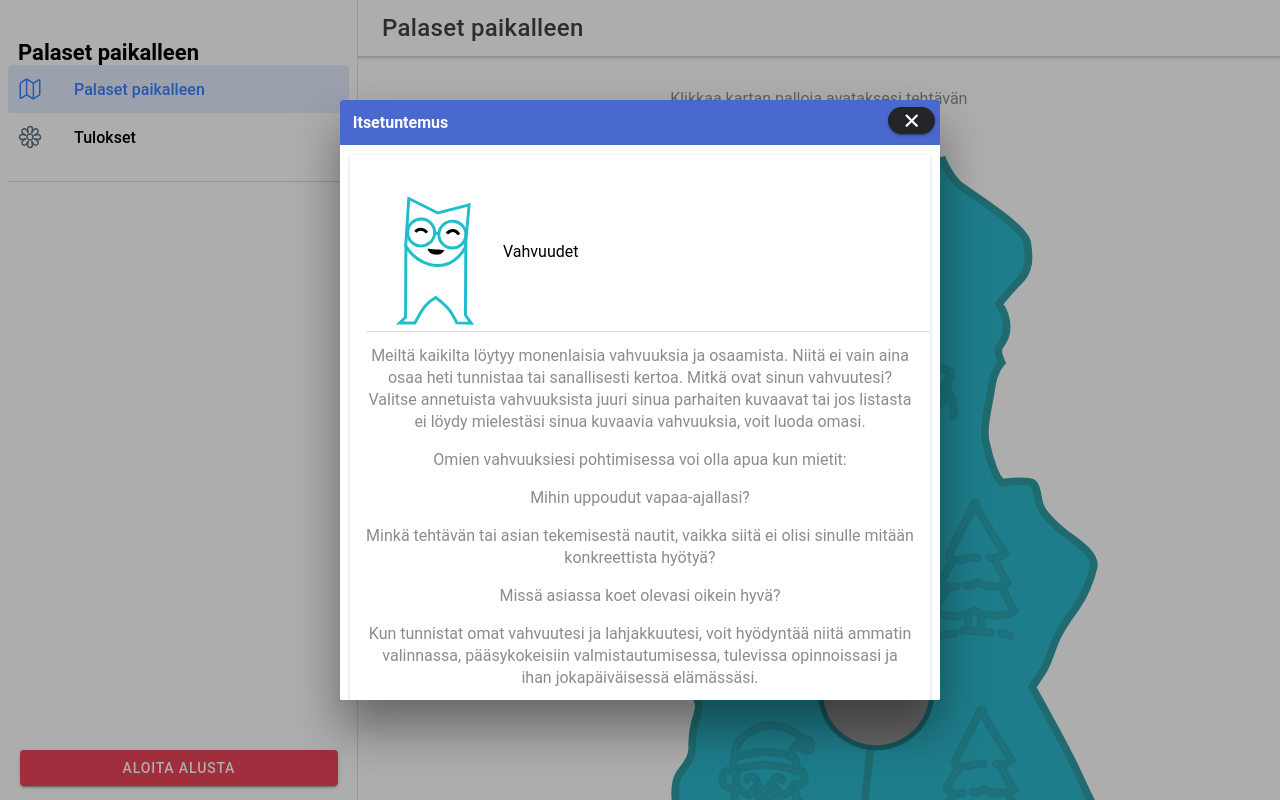
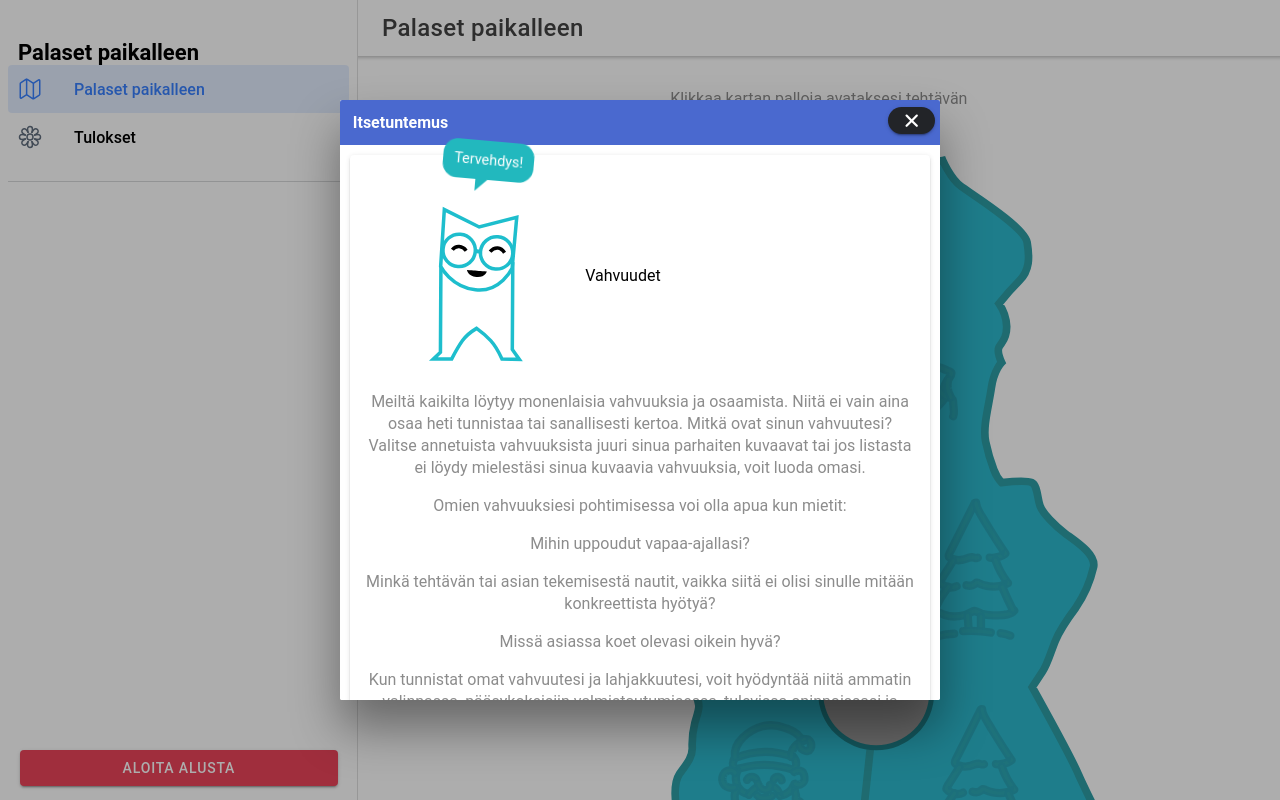
Before and after one commit to aleksi134/PalasetPaikalleen, a React (Create React App) app: page /page/Home in a window 1280 px wide. Built offline with nearby package versions, Linux system fonts and the light colour scheme.

Commit message:
Add greetings

```diff
--- a/src/GameData.ts
+++ b/src/GameData.ts
@@ -1,3 +1,4 @@
+import { createContext } from 'react'
 import { City, Theme } from './Types'
 
 export type MapNode = {
@@ -5,6 +6,7 @@ export type MapNode = {
   adj: City[] // list of adjacent nodes
   theme: Theme,
   isBonus?: boolean
+  greeting: string
 
   // result type
   // isdone fn checker
@@ -15,56 +17,69 @@ export const nodes: MapNode[] = [
     id: 'kuopio',
     adj: ['joensuu', 'jyvaskyla'],
     theme: 'itsetuntemus',
+    greeting: 'Tervehdys!'
   },
   {
     id: 'joensuu',
     adj: ['kuopio'],
     theme: 'itsetuntemus',
+    greeting: 'Tervehdys!'
   },
   {
     id: 'oulu',
     adj: ['rovaniemi', 'kuopio'],
     theme: 'tyoelamatietous',
+    greeting: 'Tervehdys!'
   },
   {
     id: 'jyvaskyla',
     adj: ['tampere', 'kuopio', 'vaasa'],
     theme: 'tyoelamatietous',
+    greeting: 'Tervehdys!'
   },
   {
     id: 'vaasa',
     adj: ['jyvaskyla'],
     theme: 'tietojaopiskelusta',
+    greeting: 'Tervehdys!'
   },
   {
     id: 'turku',
     adj: ['helsinki', 'tampere'],
     theme: 'elamantilanne',
+    greeting: 'Tervehdys!'
   },
   {
     id: 'helsinki',
     adj: ['lappeenranta', 'turku'],
     theme: 'elamantilanne',
+    greeting: 'Tervehdys!'
   },
   {
     id: 'lappeenranta',
     adj: ['helsinki'],
     theme: 'valintojentekeminen',
+    greeting: 'Tervehdys!'
   },
   {
     id: 'rovaniemi',
     adj: ['oulu'],
     theme: 'itsetuntemus',
+    greeting: 'Tervehdys!'
   },
   {
     id: 'tampere',
     adj: ['jyvaskyla', 'turku'],
     theme: 'elamantilanne',
+    greeting: 'Tervehdys!'
   },
   {
     id: 'maarianhamina',
     adj: [],
     theme: 'bonus',
-    isBonus: true
+    isBonus: true,
+    greeting: 'Tervehdys!'
   }
 ]
+
+export const NodeContext = createContext(nodes[0])
--- /dev/null
+++ b/src/components/AssignmentInstructions.scss
@@ -0,0 +1,89 @@
+.instructions {
+  h2 {
+    margin-bottom: 0.5rem;
+  }
+  p {
+    margin-bottom: 1rem;
+  }
+
+  // Make speech bouble visible
+  overflow: visible;
+  .instructions-header {
+    overflow: visible;
+  }
+
+  .Collapsible {
+    margin-top: 2rem;
+
+    //The content within the collaspable area
+    .Collapsible__contentInner {
+      padding: 0.6rem;
+      border: 1px solid #1ec3ca;
+      border-radius: 0 0 5px 5px;
+      border-top: 0;
+      text-align: left;
+
+      p {
+        margin-bottom: 1rem;
+        font-size: 0.8rem;
+        line-height: 1.2rem;
+
+        &:last-child {
+          margin-bottom: 0;
+        }
+      }
+    }
+
+    //The link which when clicked opens the collapsable area
+    .Collapsible__trigger {
+      border-radius: 5px;
+      display: block;
+      padding: 0.5rem;
+      background: #1ec3ca;
+      color: #fff;
+
+      &.is-open {
+        border-radius: 5px 5px 0 0;
+      }
+    }
+  }
+
+  .animation {
+    display: inline-block;
+    position: relative;
+    width: 40%;
+    padding: 0.5rem 5%;
+
+    $bubble-color: #22B8BE;
+
+    .speech-bubble {
+      min-width: 5rem;
+      text-align: center;
+      padding: 0.7rem;
+      position: absolute;
+      font-size: 0.9rem;
+      top: -30px;
+      left: 35%;
+      white-space: nowrap;
+      background: $bubble-color;
+      color: #FFF;
+      border-radius: 1em;
+      transform: rotateZ(5deg);
+    }
+
+    .speech-bubble:after {
+      content: '';
+      position: absolute;
+      bottom: 0;
+      left: 40px;
+      width: 0;
+      height: 0;
+      border: 13px solid transparent;
+      border-top-color: $bubble-color;
+      border-bottom: 0;
+      border-left: 0;
+      margin-left: -6.5px;
+      margin-bottom: -12px;;
+    }
+  }
+}
--- a/src/components/AssignmentInstructions.tsx
+++ b/src/components/AssignmentInstructions.tsx
@@ -1,9 +1,11 @@
 import { IonCard, IonCardContent, IonItem, IonLabel } from '@ionic/react'
-import React, { useState } from 'react'
+import React, { useContext, useEffect, useState } from 'react'
 import Lottie, { EventListener } from 'react-lottie'
+import { NodeContext } from '../GameData'
 import animationIdle from '../lottie/pollo_idle.json'
 import animationJump from '../lottie/pollo_jump.json'
 import { runOnNthCall } from '../utils/runOnNthCall'
+import './AssignmentInstructions.scss'
 
 interface Props {
   title: string
@@ -20,14 +22,19 @@ const AssignmentInstructions: React.FC<Props> = ({ title, description, children
     callback: runOnNthCall(3, () => setAnimation(animationIdle))
   }]
 
+  const node = useContext(NodeContext)
+
   return (
     <IonCard className="instructions">
-      <IonItem>
-        <Lottie
-          options={{ animationData: animation }}
-          width='25%'
-          eventListeners={listeners}
-        />
+      <IonItem lines="none" className="instructions-header">
+        <div className="animation">
+          <Lottie
+            options={{ animationData: animation }}
+            width='100%'
+            eventListeners={listeners}
+          />
+          <div className="greeting speech-bubble">{node.greeting}</div>
+        </div>
         <IonLabel>{title}</IonLabel>
       </IonItem>
 
--- a/src/components/MiniGame.tsx
+++ b/src/components/MiniGame.tsx
@@ -1,5 +1,5 @@
 import React, { CSSProperties, FC } from 'react'
-import { MapNode } from '../GameData'
+import { MapNode, NodeContext } from '../GameData'
 import { Result } from '../GameState'
 import { CityRecord, THEME_COLORS, THEME_NAMES } from '../Types'
 import Template from './assignments/Template'
@@ -39,6 +39,7 @@ interface Props {
   cancel: VoidFunction
 }
 
+
 const MiniGame: React.FC<Props> = ({ node, done, cancel }) => {
   const CurrentGameComponent = cityGameMap[node.id]
   const state = gameState.load(node.id)
@@ -59,7 +60,10 @@ const MiniGame: React.FC<Props> = ({ node, done, cancel }) => {
           <IonIcon slot="icon-only" icon={close} />
         </IonButton>
       </div>
-      <CurrentGameComponent state={state} done={done} cancel={cancel} />
+
+      <NodeContext.Provider value={node}>
+        <CurrentGameComponent state={state} done={done} cancel={cancel} node={node} />
+      </NodeContext.Provider>
     </div>
   )
 }
--- a/src/components/Minigame.scss
+++ b/src/components/Minigame.scss
@@ -28,51 +28,6 @@
     }
   }
 
-  .instructions {
-    h2 {
-      margin-bottom: 0.5rem;
-    }
-    p {
-      margin-bottom: 1rem;
-    }
-
-    .Collapsible {
-      margin-top: 2rem;
-
-      //The content within the collaspable area
-      .Collapsible__contentInner {
-        padding: 0.6rem;
-        border: 1px solid #1ec3ca;
-        border-radius: 0 0 5px 5px;
-				border-top: 0;
-				text-align: left;
-
-        p {
-          margin-bottom: 1rem;
-          font-size: 0.8rem;
-          line-height: 1.2rem;
-
-          &:last-child {
-            margin-bottom: 0;
-          }
-        }
-      }
-
-      //The link which when clicked opens the collapsable area
-      .Collapsible__trigger {
-        border-radius: 5px;
-        display: block;
-        padding: 0.5rem;
-        background: #1ec3ca;
-        color: #fff;
-
-        &.is-open {
-          border-radius: 5px 5px 0 0;
-        }
-      }
-    }
-  }
-
   .footer {
     .progress-meter {
       display: inline-block;
```
Also changed, not shown: src/components/Menu.tsx (+5 -3 lines).
